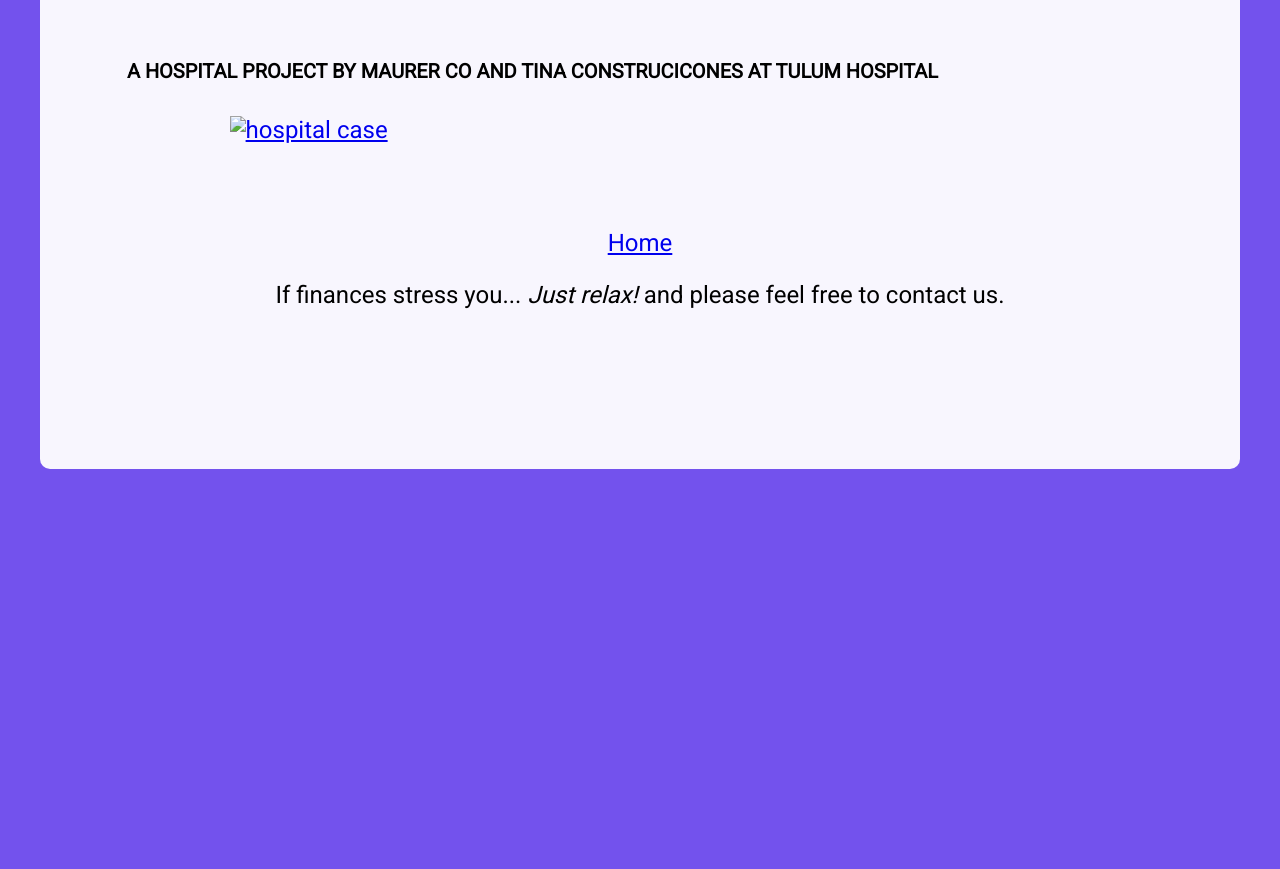
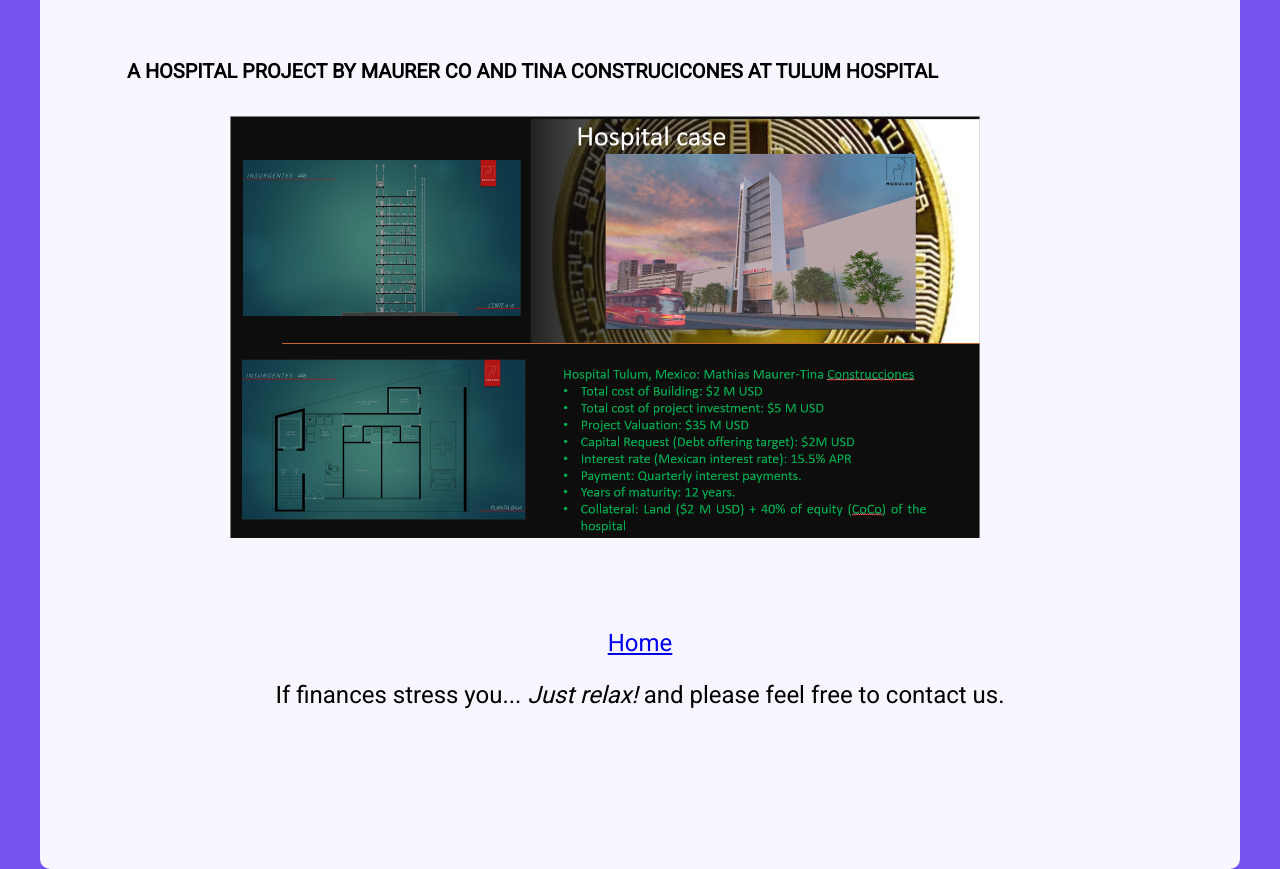
Before and after one commit to AlfredoSuarez/Bitbond.com, a plain HTML site: page index.html in a window 1280 px wide. Shown: the part 3237-4106 px from the top of the page. Before the commit the page ends 3706 px from the top, so only its background shows below. Drawn offline with Linux system fonts and the light colour scheme; grey boxes are pictures that could not be loaded; a web font is replaced by a local one.

Commit message:
img update

```diff
--- a/index.html
+++ b/index.html
@@ -111,7 +111,7 @@
         <article>
             <h5> A Hospital Project by Maurer Co and Tina Construcicones at Tulum Hospital  </h5>
             <a href="https://drive.google.com/file/d/1LDCXi08A_ZYXgK6cSnddgPn65IunnCTO/view?usp=sharing" target="_blank">
-            <img src="..//Para-Bitbond/img/Hospital resume.PNG"  alt="hospital case"></a>
+            <img src="https://github.com/AlfredoSuarez/Bitbond.com/blob/main/img/Hospital%20resume.PNG"  alt="hospital case"></a>
         </article>
         <br />
 
```
